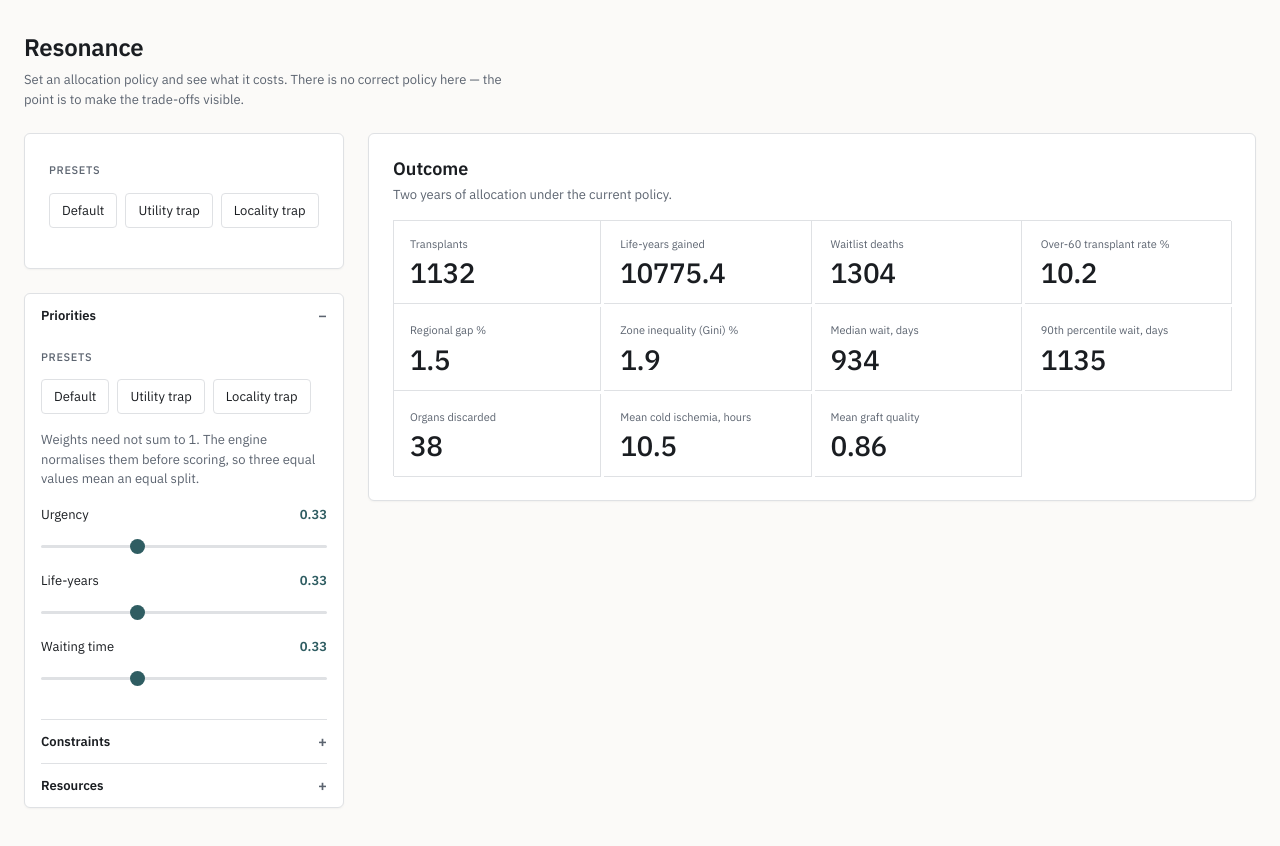
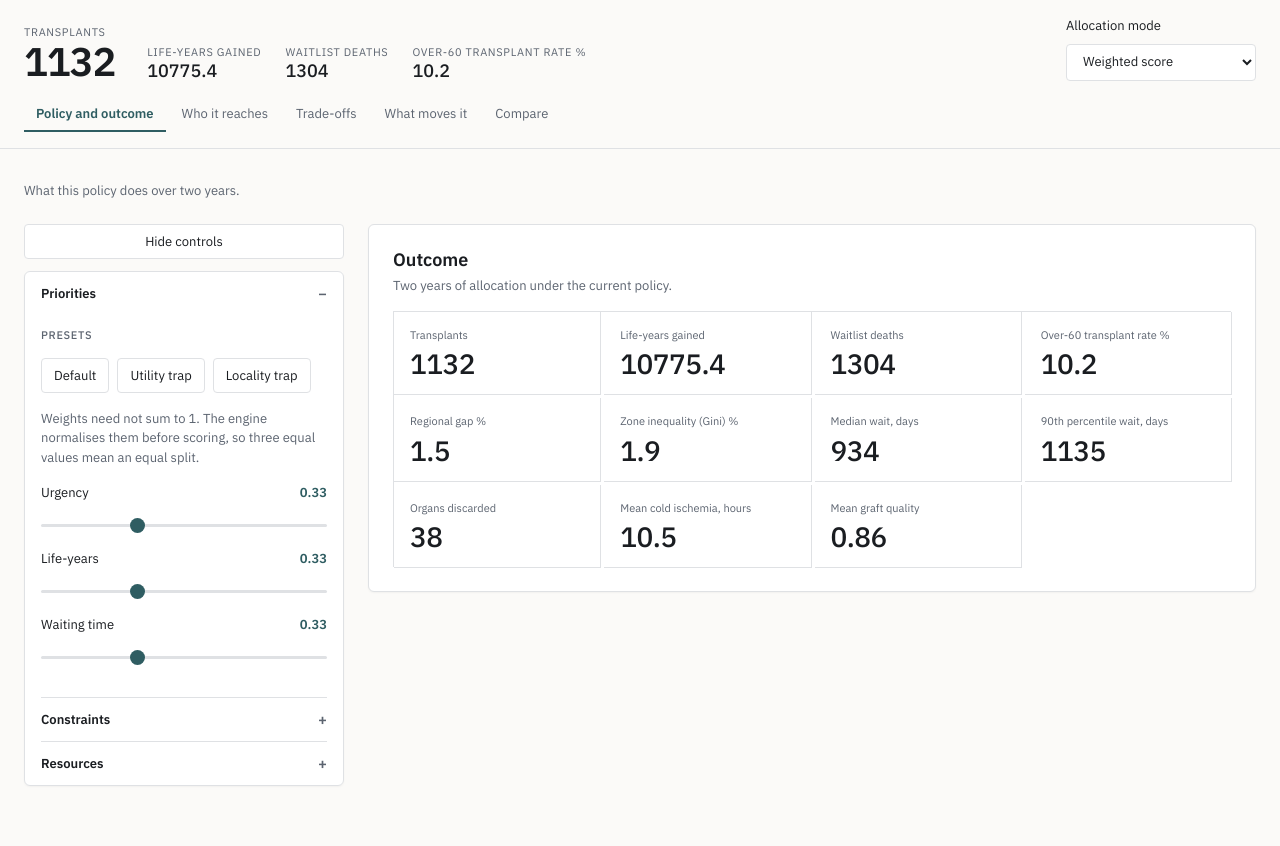
Before and after one commit to K-RANGARAJAN/Allocate, a React (Vite) app: page / in a window 1280 px wide. Shown: the top 846 px of the page. Built offline with nearby package versions, Linux system fonts and the light colour scheme.

Commit message:
Wired the persistent header and tabs into the app

```diff
--- a/src/ui/App.tsx
+++ b/src/ui/App.tsx
@@ -1,10 +1,20 @@
-import { ControlsPanel } from "./components/ControlsPanel";
+import { AppHeader } from "./components/AppHeader";
+import { ControlsDrawer } from "./components/ControlsDrawer";
 import { MetricGrid } from "./components/MetricGrid";
-import { PresetButtons } from "./components/PresetButtons";
+import { PageNav } from "./components/PageNav";
+import { PAGES, useActivePage } from "./state/useActivePage";
 import { usePolicyRun } from "./state/usePolicyRun";
 
 export function App() {
   const run = usePolicyRun();
+  const nav = useActivePage();
+
+  let claim = "";
+  for (const page of PAGES) {
+    if (page.id === nav.page) {
+      claim = page.claim;
+    }
+  }
 
   let status = "Simulating two years of allocation…";
   if (run.running === false) {
@@ -33,26 +43,25 @@ export function App() {
   }
 
   return (
-    <div className="app">
-      <header className="app-header">
-        <h1 className="app-title">Resonance</h1>
-        <p className="app-sub">
-          Set an allocation policy and see what it costs. There is no correct
-          policy here — the point is to make the trade-offs visible.
-        </p>
+    <div className="app-shell">
+      <header className="shell-header">
+        <AppHeader
+          outcome={run.outcome}
+          running={run.running}
+          config={run.config}
+          setConfig={run.setConfig}
+        />
+        <PageNav pages={PAGES} active={nav.page} onPick={nav.setPage} />
       </header>
 
-      <div className="layout">
-        <div className="stack">
-          <section className="panel">
-            <PresetButtons onPick={run.setConfig} />
-          </section>
-          <ControlsPanel config={run.config} setConfig={run.setConfig} />
-        </div>
-
-        <div className="stack">
-          {placeholder}
-          {results}
+      <div className="app">
+        <p className="page-claim">{claim}</p>
+        <div className="layout">
+          <ControlsDrawer config={run.config} setConfig={run.setConfig} />
+          <div className="stack">
+            {placeholder}
+            {results}
+          </div>
         </div>
       </div>
     </div>
```
Also changed, not shown: 1 other file (tests, documents, lock files or other folders).
